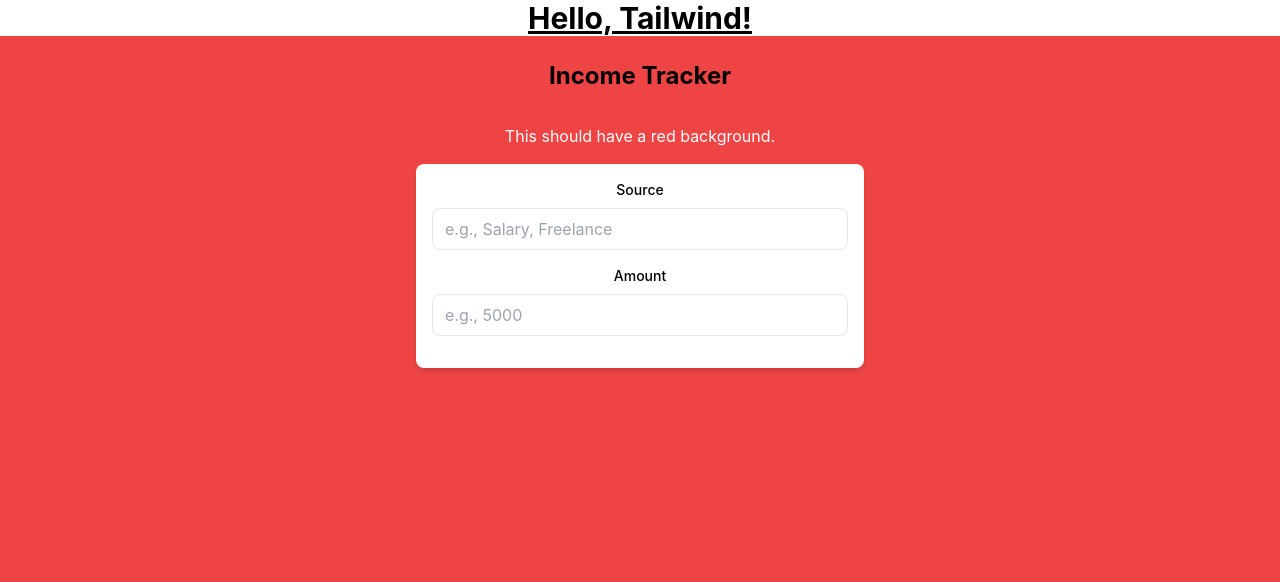
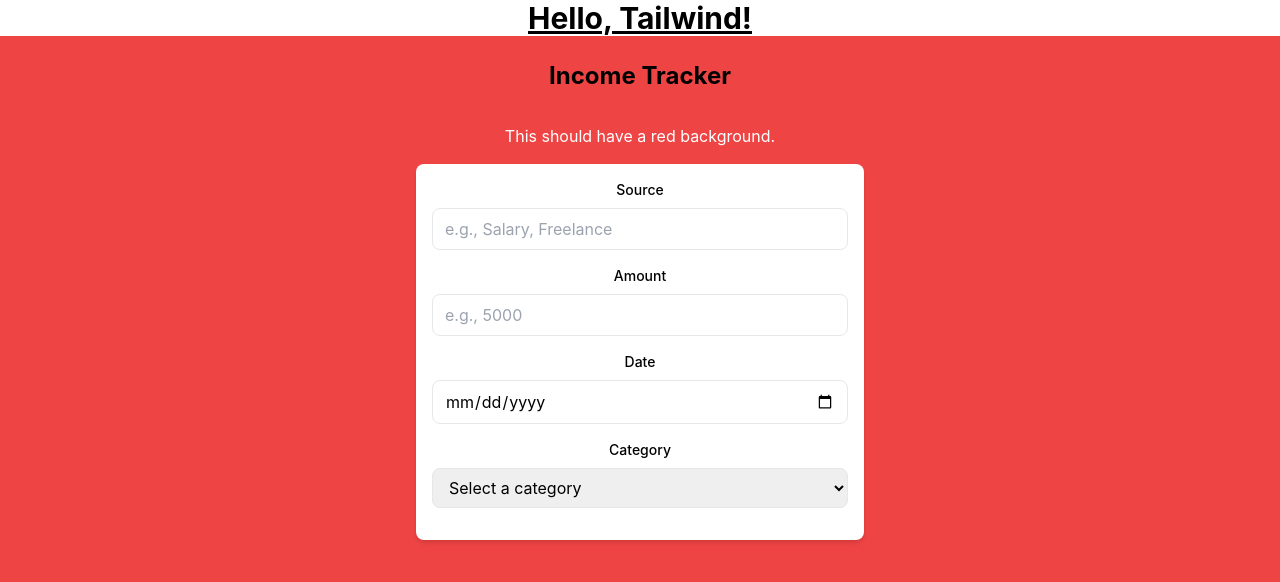
Before and after one commit to brajgon1/income_tracker, a React (Create React App) app: page / in a window 1280 px wide. Shown: the top 582 px of the page. Built offline with nearby package versions, Linux system fonts and the light colour scheme.

Commit message:
filled out the remanining divs for the form

```diff
--- a/src/components/IncomeTracker.jsx
+++ b/src/components/IncomeTracker.jsx
@@ -68,6 +68,39 @@ export const IncomeTracker = () => {
             required
           />
         </div>
+
+        <div className="mb-4">
+          <label className="block text-sm font-medium mb-2" htmlFor="date">
+            Date
+          </label>
+          <input
+            type="date"
+            id="date"
+            name="date"
+            value={formData.date}
+            onChange={handleChange}
+            className="w-full px-3 py-2 border rounded-lg focus:outline-none focus:ring-2 focus:ring-blue-500"
+            required
+          />
+        </div>
+        <div className="mb-4">
+          <label className="block text-sm font-medium mb-2" htmlFor="category">
+            Category
+          </label>
+          <select
+            id="category"
+            name="category"
+            value={formData.category}
+            onChange={handleChange}
+            className="w-full px-3 py-2 border rounded-lg focus:outline-none focus:ring-2 focus:ring-blue-500"
+            required
+          >
+            <option value="">Select a category</option>
+            <option value="business">Business</option>
+            <option value="personal">Personal</option>
+            <option value="investment">Investment</option>
+          </select>
+        </div>
       </form>
     </div>
   );
```
